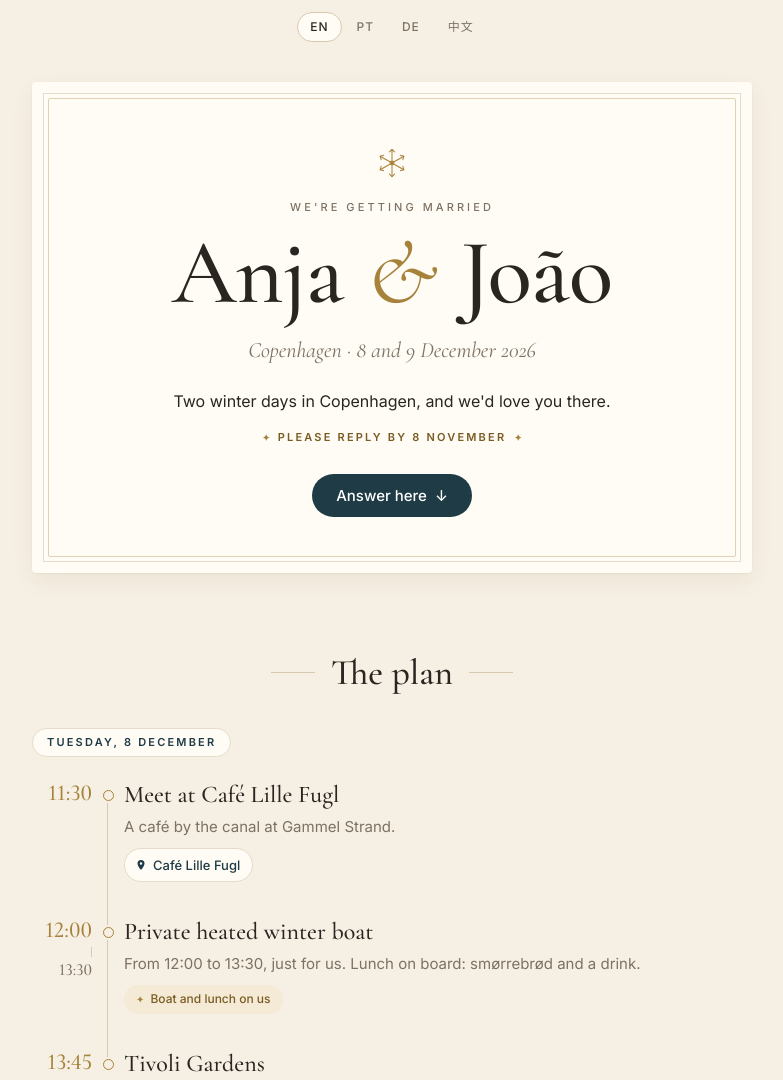
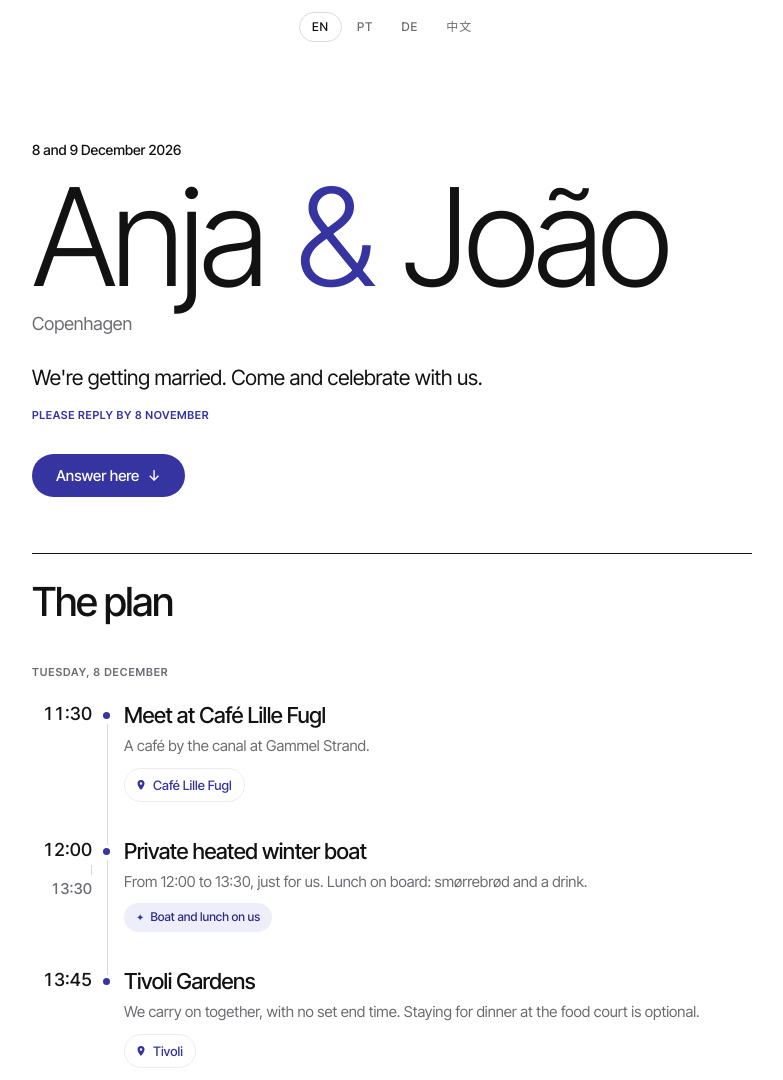
Before and after one commit to jtarget/cv-2.0, a website: page wedding/index.html in a window 1280 px wide. Shown: the top 1080 px of the page, without its empty margins (248-1031 px from the left). Drawn offline with nearby package versions, Linux system fonts and the light colour scheme.

Commit message:
Wedding page: Nordic minimal design with indigo accent
Co-Authored-By: Claude Opus 5.5 <noreply@anthropic.com>

```diff
--- a/wedding/index.html
+++ b/wedding/index.html
@@ -9,7 +9,7 @@
 		<link rel="preconnect" href="https://fonts.googleapis.com" />
 		<link rel="preconnect" href="https://fonts.gstatic.com" crossorigin />
 		<link
-			href="https://fonts.googleapis.com/css2?family=Cormorant+Garamond:ital,wght@0,400;0,500;0,600;1,400&family=Inter:wght@400;500;600&display=swap"
+			href="https://fonts.googleapis.com/css2?family=Inter+Tight:wght@300;400;500;600&display=swap"
 			rel="stylesheet"
 		/>
 		<title>Anja & João</title>
@@ -360,6 +360,49 @@
 				.reveal { opacity: 1; transform: none; }
 				html { scroll-behavior: auto; }
 			}
+
+			/* Nordic minimal theme: white page, one typeface, indigo accent */
+			:root {
+				--paper: #ffffff; --paper-deep: #f3f3f6; --card: #ffffff;
+				--ink: #121212; --muted: #6b6b72; --line: #ececf0; --line-strong: #d9d9e0;
+				--accent: #3534a0; --gold: #3534a0; --gold-soft: #eeeefb; --gold-ink: #2b2a86;
+				--shadow: none;
+				--serif: "Inter Tight", "PingFang SC", "Noto Sans SC", system-ui, sans-serif;
+				--sans: "Inter Tight", "PingFang SC", "Noto Sans SC", system-ui, sans-serif;
+			}
+			body { background: var(--paper); }
+			header { padding: 40px 0 24px; }
+			.invite { background: none; box-shadow: none; outline: none; text-align: left; padding: 48px 0 32px; }
+			.invite::after, .invite .ornament { display: none; }
+			.kicker { font: 500 14px/1.2 var(--sans); letter-spacing: 0; text-transform: none; color: var(--ink); margin: 0 0 18px; }
+			h1 { font: 300 clamp(68px, 17vw, 136px)/0.88 var(--sans); letter-spacing: -0.05em; }
+			h1 .amp { font-style: normal; font-weight: 300; color: var(--accent); }
+			.when { font: 400 18px/1.3 var(--sans); color: var(--muted); margin-top: 16px; }
+			.intro { margin: 28px 0 0; max-width: 520px; font-size: 21px; line-height: 1.35; letter-spacing: -0.01em; }
+			.reply-by { letter-spacing: 0.06em; color: var(--accent); }
+			.reply-by::before, .reply-by::after { display: none; }
+			.reply-by.under { justify-content: flex-start; margin: -24px 0 28px; }
+			.cta { margin: 28px 0 0; background: var(--accent); }
+			.cta:hover { box-shadow: 0 6px 18px rgba(53, 52, 160, .25); }
+			section { border-top: 1px solid var(--ink); padding-top: 28px; }
+			h2 { justify-content: flex-start; font: 500 40px/1 var(--sans); letter-spacing: -0.035em; }
+			h2::before, h2::after { display: none; }
+			.thanks h2 { justify-content: center; }
+			.day-title { background: none; border: 0; padding: 0; letter-spacing: 0.08em; color: var(--muted); }
+			.event::before { background: var(--accent); border: 0; width: 7px; height: 7px; top: 28px; }
+			.event .time { font: 500 18px/1.3 var(--sans); color: var(--ink); font-variant-numeric: tabular-nums; }
+			.event .time .until { font-size: 15px; }
+			.event h3 { font: 500 22px/1.2 var(--sans); letter-spacing: -0.02em; }
+			.sheet { border-radius: 20px; }
+			.field label.title, .field .title { font: 500 24px/1.2 var(--sans); letter-spacing: -0.02em; }
+			.field > .title::before { background: var(--accent); color: #fff; }
+			.submit:hover { box-shadow: 0 8px 20px rgba(53, 52, 160, .25); }
+			.tray { background: var(--accent); }
+			.tray .slot { border-color: var(--accent); }
+			.tray.done { background: #1f1e6b; }
+			.tray.done .slot { border-color: #1f1e6b; }
+			.ornament { color: var(--accent); }
+			footer { font: 400 15px/1.4 var(--sans); }
 		</style>
 	</head>
 	<body>
@@ -566,7 +609,7 @@
 
 			const T = {
 				en: {
-					kicker: "We're getting married",
+					kicker: "8 and 9 December 2026",
 					cta: "Answer here",
 					filterAll: "All",
 					filterVeg: "Vegetarian",
@@ -575,9 +618,9 @@
 					sumEvents: "Joining",
 					sumFood: "Smørrebrød",
 					sumDrink: "Drink",
-					when: "Copenhagen · 8 and 9 December 2026",
+					when: "Copenhagen",
 					replyBy: "Please reply by 8 November",
-					intro: "Two winter days in Copenhagen, and we'd love you there.",
+					intro: "We're getting married. Come and celebrate with us.",
 					programme: "The plan",
 					day1: "Tuesday, 8 December",
 					meetTitle: "Meet at Café Lille Fugl",
@@ -646,7 +689,7 @@
 					again: "Answer for someone else",
 				},
 				pt: {
-					kicker: "Vamos casar",
+					kicker: "8 e 9 de dezembro de 2026",
 					cta: "Responder aqui",
 					filterAll: "Todas",
 					filterVeg: "Vegetarianas",
@@ -655,9 +698,9 @@
 					sumEvents: "Vais a",
 					sumFood: "Smørrebrød",
 					sumDrink: "Bebida",
-					when: "Copenhaga · 8 e 9 de dezembro de 2026",
+					when: "Copenhaga",
 					replyBy: "Responde até 8 de novembro",
-					intro: "Dois dias de inverno em Copenhaga, e adorávamos ter-te lá.",
+					intro: "Vamos casar. Vem celebrar connosco.",
 					programme: "O plano",
 					day1: "Terça-feira, 8 de dezembro",
 					meetTitle: "Encontro no Café Lille Fugl",
@@ -726,7 +769,7 @@
 					again: "Responder por outra pessoa",
 				},
 				de: {
-					kicker: "Wir heiraten",
+					kicker: "8. und 9. Dezember 2026",
 					cta: "Hier antworten",
 					filterAll: "Alle",
 					filterVeg: "Vegetarisch",
@@ -735,9 +778,9 @@
 					sumEvents: "Dabei bei",
 					sumFood: "Smørrebrød",
 					sumDrink: "Getränk",
-					when: "Kopenhagen · 8. und 9. Dezember 2026",
+					when: "Kopenhagen",
 					replyBy: "Bitte antworte bis zum 8. November",
-					intro: "Zwei Wintertage in Kopenhagen, und wir freuen uns auf dich.",
+					intro: "Wir heiraten. Komm und feiere mit uns.",
 					programme: "Der Plan",
 					day1: "Dienstag, 8. Dezember",
 					meetTitle: "Treffpunkt Café Lille Fugl",
@@ -806,7 +849,7 @@
 					again: "Für jemand anderen antworten",
 				},
 				zh: {
-					kicker: "我们要结婚了",
+					kicker: "2026年12月8日和9日",
 					cta: "在此回复",
 					filterAll: "全部",
 					filterVeg: "素食",
@@ -815,9 +858,9 @@
 					sumEvents: "参加",
 					sumFood: "开放式三明治",
 					sumDrink: "饮品",
-					when: "哥本哈根 · 2026年12月8日和9日",
+					when: "哥本哈根",
 					replyBy: "请于11月8日前回复",
-					intro: "哥本哈根的两个冬日，期待与您相聚。",
+					intro: "我们要结婚了，欢迎来和我们一起庆祝。",
 					programme: "行程安排",
 					day1: "12月8日 星期二",
 					meetTitle: "在 Café Lille Fugl 集合",
```
